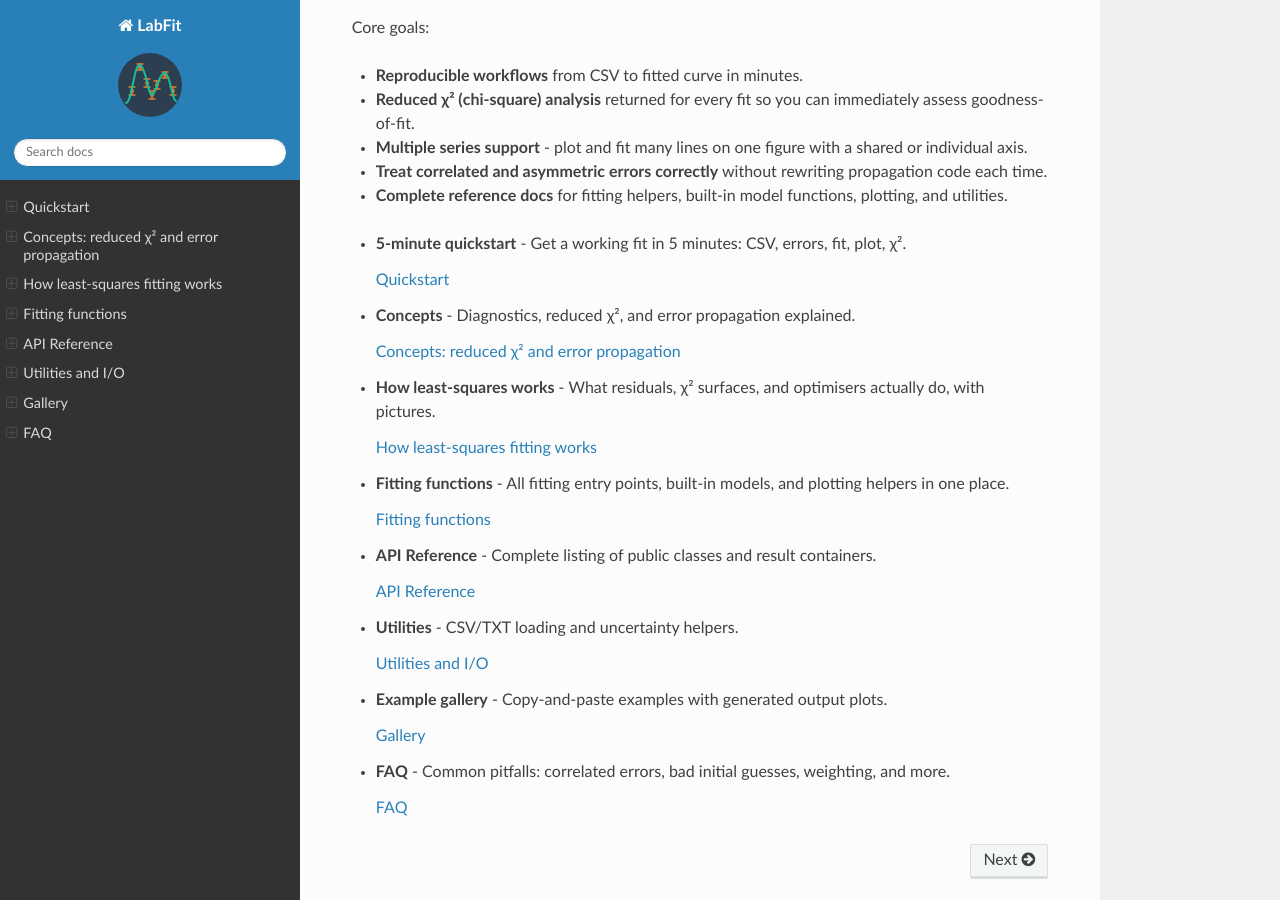
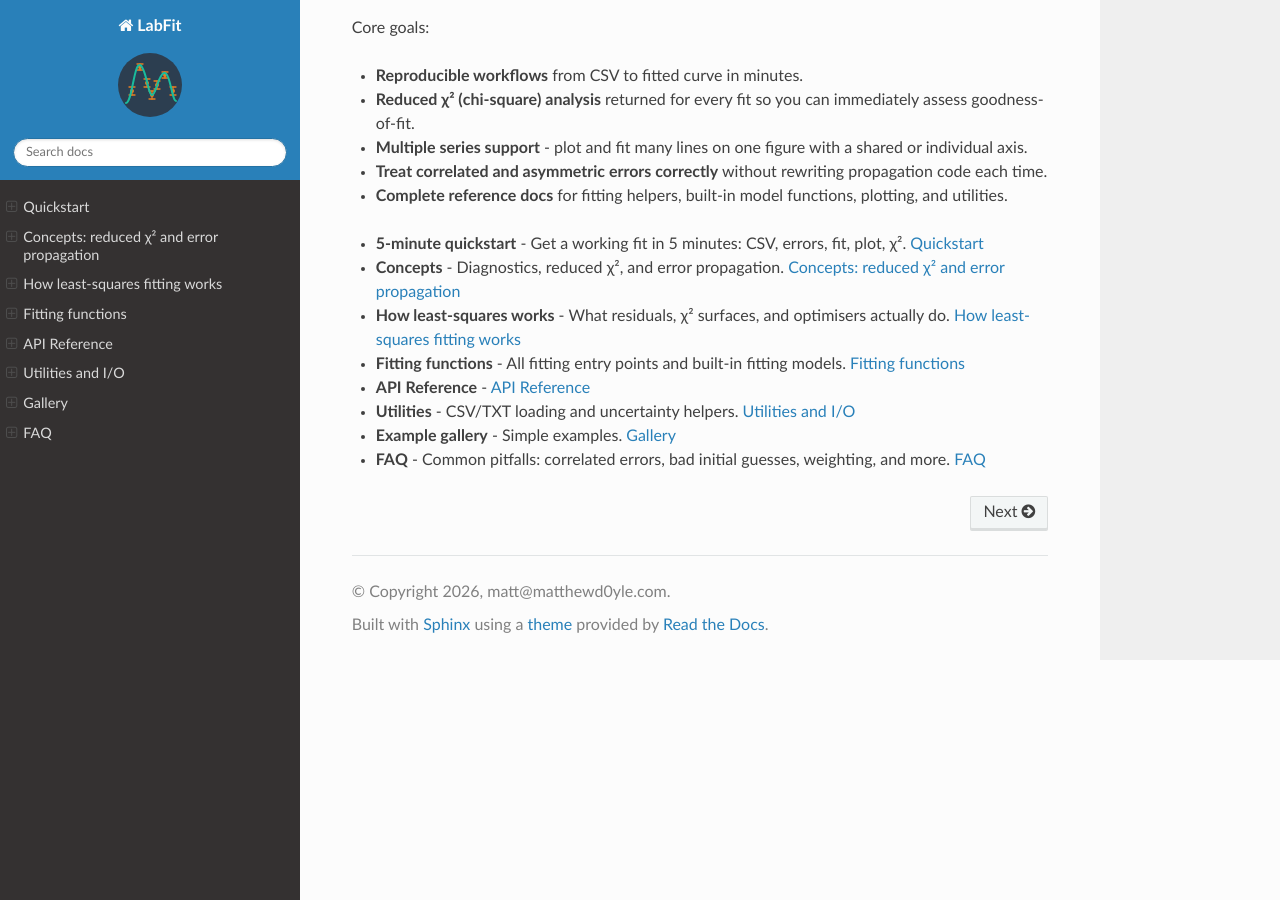
Before and after one commit to matthewjdoyle/labfit, a Sphinx documentation site: the page built from docs/index.rst, in a window 1280 px wide and 900 px high, scrolled down 495 px. Built offline with Sphinx 7.4.7 and the Read the Docs theme 3.1.0, drawn with Linux system fonts in a browser that asks for light colours.

Commit message:
Update index.rst

```diff
--- a/docs/index.rst
+++ b/docs/index.rst
@@ -49,37 +49,21 @@ Core goals:
 
    <div class="grid-links">
 
-- **5-minute quickstart** - Get a working fit in 5 minutes: CSV, errors, fit, plot, χ².
+- **5-minute quickstart** - Get a working fit in 5 minutes: CSV, errors, fit, plot, χ².  :ref:`quickstart`
 
-  :ref:`quickstart`
+- **Concepts** - Diagnostics, reduced χ², and error propagation. :ref:`concepts`
 
-- **Concepts** - Diagnostics, reduced χ², and error propagation explained.
+- **How least-squares works** - What residuals, χ² surfaces, and optimisers actually do. :ref:`least-squares`
 
-  :ref:`concepts`
+- **Fitting functions** - All fitting entry points and built-in fitting models. :ref:`fitting-functions`
 
-- **How least-squares works** - What residuals, χ² surfaces, and optimisers actually do, with pictures.
+- **API Reference** - :ref:`api`
 
-  :ref:`least-squares`
+- **Utilities** - CSV/TXT loading and uncertainty helpers. :ref:`utilities`
 
-- **Fitting functions** - All fitting entry points, built-in models, and plotting helpers in one place.
+- **Example gallery** - Simple examples. :ref:`gallery`
 
-  :ref:`fitting-functions`
-
-- **API Reference** - Complete listing of public classes and result containers.
-
-  :ref:`api`
-
-- **Utilities** - CSV/TXT loading and uncertainty helpers.
-
-  :ref:`utilities`
-
-- **Example gallery** - Copy-and-paste examples with generated output plots.
-
-  :ref:`gallery`
-
-- **FAQ** - Common pitfalls: correlated errors, bad initial guesses, weighting, and more.
-
-  :ref:`faq`
+- **FAQ** - Common pitfalls: correlated errors, bad initial guesses, weighting, and more. :ref:`faq`
 
 .. raw:: html
 
```
